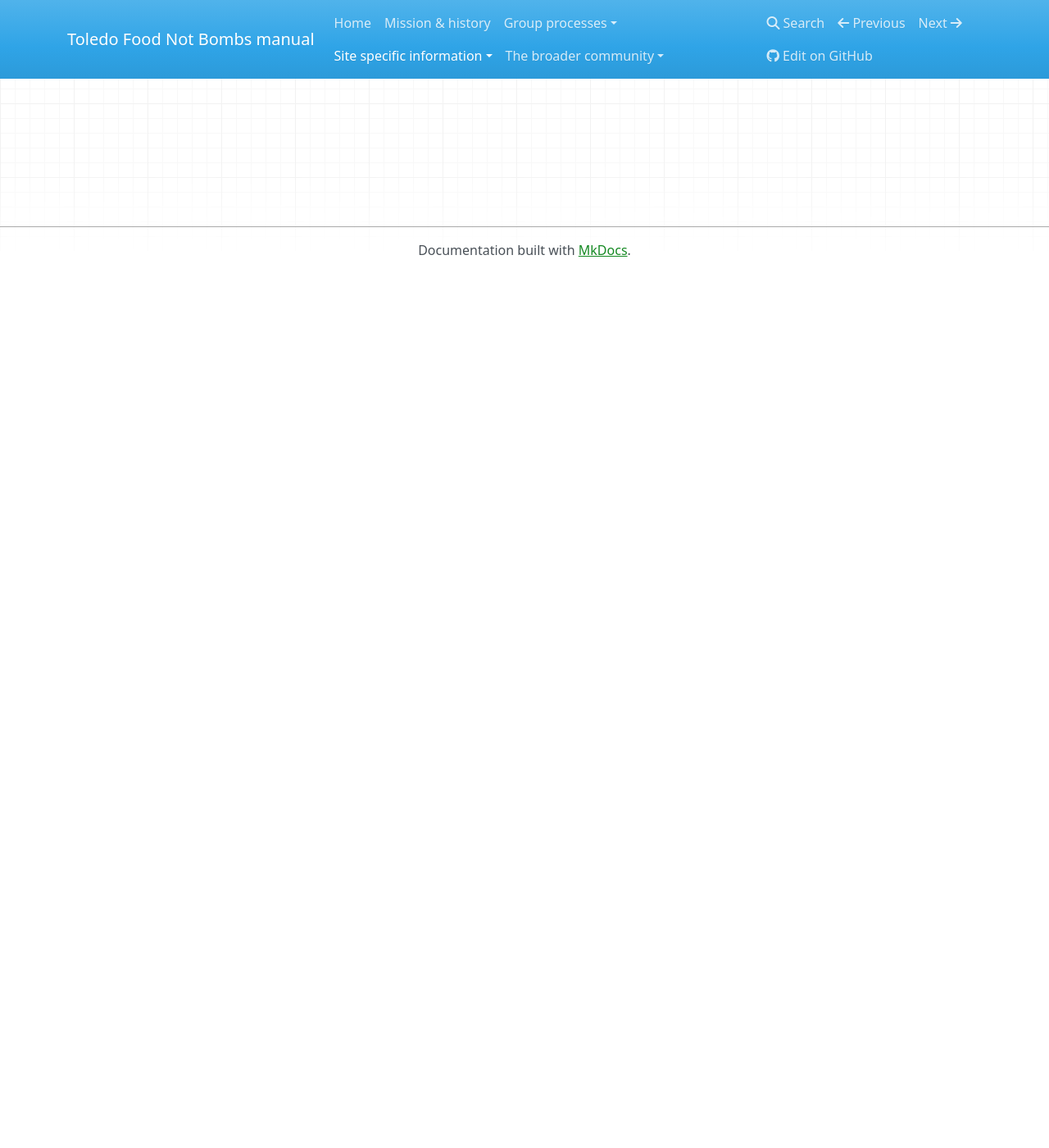
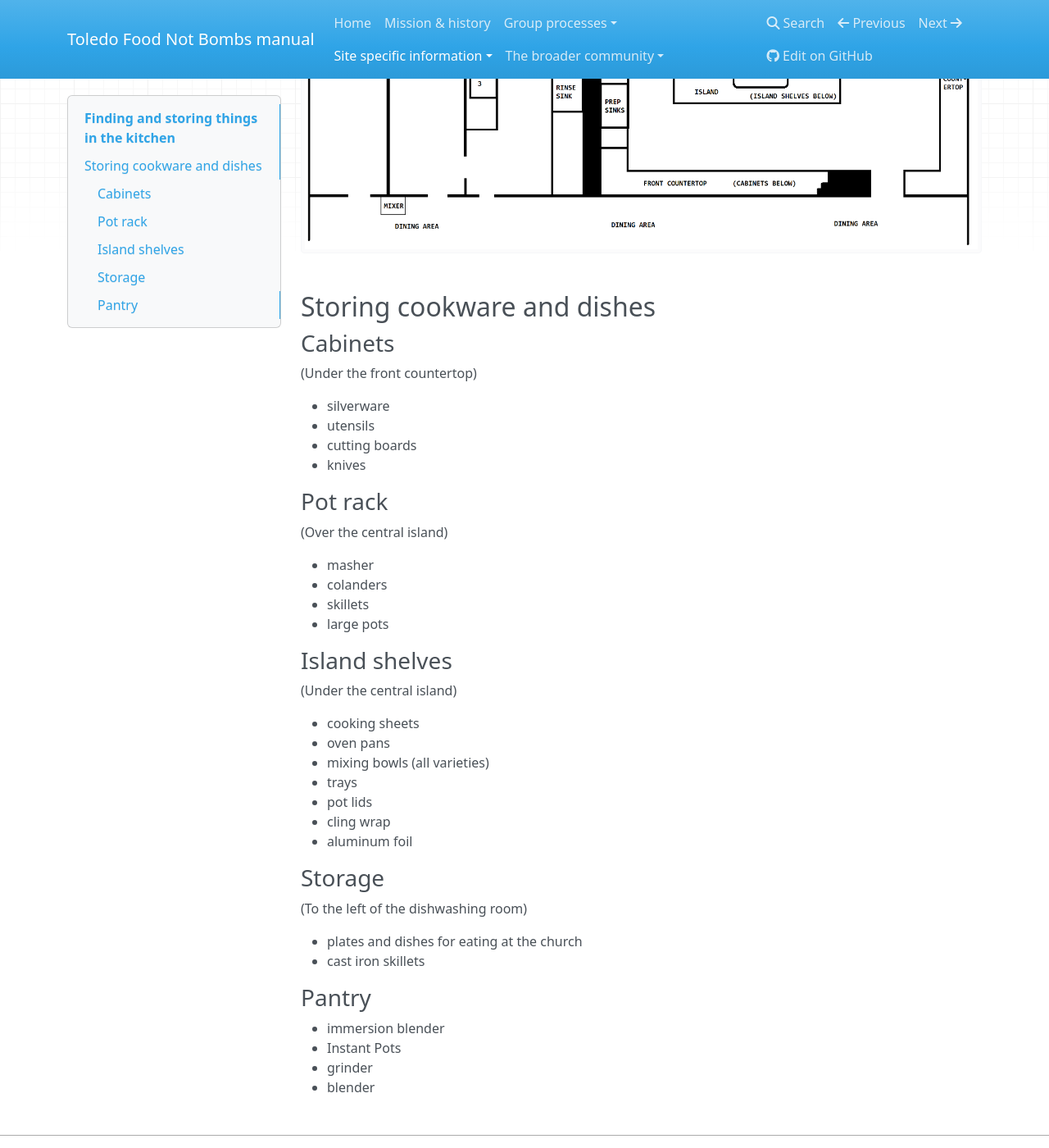
Before and after one commit to ToledoFNB/manual, an MkDocs documentation site: the page built from docs/GLC/storage.md, in a window 1280 px wide and 1400 px high, scrolled down 270 px. Shown: the whole window at 82% size. Built offline with MkDocs 1.6.1, drawn with Linux system fonts in a browser that asks for light colours; nearby versions of some CDN libraries; before the commit the page ends 900 px from its top, so only the background shows below that; some of the changed text lies outside the part shown.

Commit message:
Add a kitchen map and tool storage list

```diff
--- a/docs/GLC/storage.md
+++ b/docs/GLC/storage.md
@@ -1,3 +1,49 @@
 # Finding and storing things in the kitchen
 
-TODO: Sadaf and Candice agreed to work on this section
+![GLC Kitchen Map](kitchen-map.png)
+
+## Storing cookware and dishes
+
+### Cabinets
+
+(Under the front countertop)
+
+- silverware
+- utensils
+- cutting boards
+- knives
+
+### Pot rack
+
+(Over the central island)
+
+- masher
+- colanders
+- skillets
+- large pots
+
+### Island shelves
+
+(Under the central island)
+
+- cooking sheets
+- oven pans
+- mixing bowls (all varieties)
+- trays
+- pot lids
+- cling wrap
+- aluminum foil
+
+### Storage
+
+(To the left of the dishwashing room)
+
+- plates and dishes for eating at the church
+- cast iron skillets
+
+### Pantry
+
+- immersion blender
+- Instant Pots
+- grinder
+- blender
--- a/mkdocs.yml
+++ b/mkdocs.yml
@@ -32,4 +32,6 @@ extra_css:
 markdown_extensions:
   - pymdownx.tasklist:
       clickable_checkbox: True
-# theme: readthedocs
+theme:
+  name: mkdocs
+  navigation_depth: 3
```
Also changed, not shown: docs/GLC/kitchen-map.png (added).
